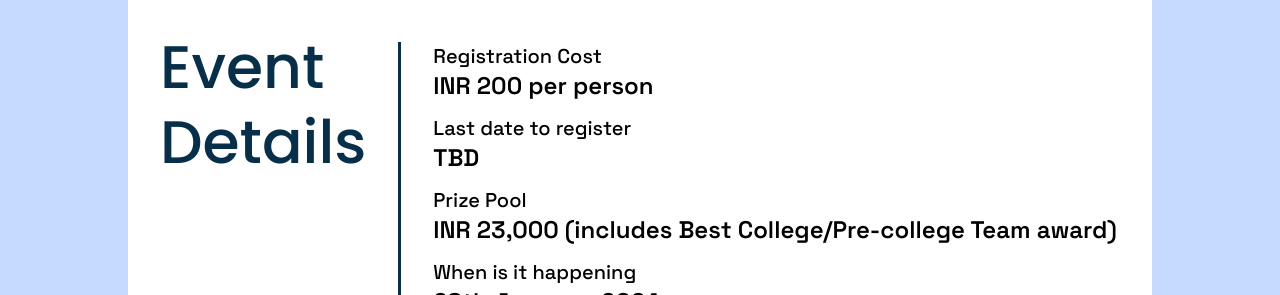
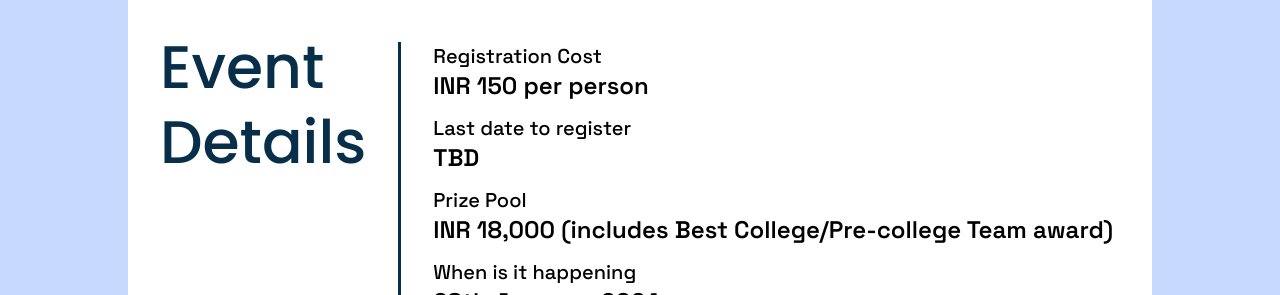
Before and after one commit to Tessellate-CMI/tessellate-frontend, a SvelteKit app: page /competitions/quiz in a window 1280 px wide. Shown: the part 774-1069 px from the top of the page. Built offline with nearby package versions, Linux system fonts and the light colour scheme; a web font is replaced by a local one.

Commit message:
fix: updated prize pools and entry fees of certain competitions

```diff
--- a/src/routes/competitions/debate-individual/+page.svelte
+++ b/src/routes/competitions/debate-individual/+page.svelte
@@ -11,7 +11,7 @@
         deadline: 'TBD',
         date: '27th January, 2024',
         venue: 'LH5, LH6 and Auditorium (CMI)',
-        prize_pool: 'INR 13,000'
+        prize_pool: 'INR 10,000'
     }
 
     const rules_pdf = ''
--- a/src/routes/competitions/quiz/+page.svelte
+++ b/src/routes/competitions/quiz/+page.svelte
@@ -10,11 +10,11 @@
     ]
 
     const details = {
-        cost: 'INR 200 per person',
+        cost: 'INR 150 per person',
         deadline: 'TBD',
         date: ' 28th January, 2024 ',
         venue: ' Auditorium, CMI',
-        prize_pool: 'INR 23,000 (includes Best College/Pre-college Team award)'
+        prize_pool: 'INR 18,000 (includes Best College/Pre-college Team award)'
     }
 
     const rules_pdf = ''
--- a/src/routes/competitions/valorant/+page.svelte
+++ b/src/routes/competitions/valorant/+page.svelte
@@ -15,7 +15,7 @@
         deadline: '31st December, 2023',
         date: 'January 2024 (details to be announced later)',
         venue: 'Online (prelims) / CMI (finals)',
-        prize_pool: 'INR 31,000'
+        prize_pool: 'INR 30,000'
     }
 
     const rules_pdf = ''
```
